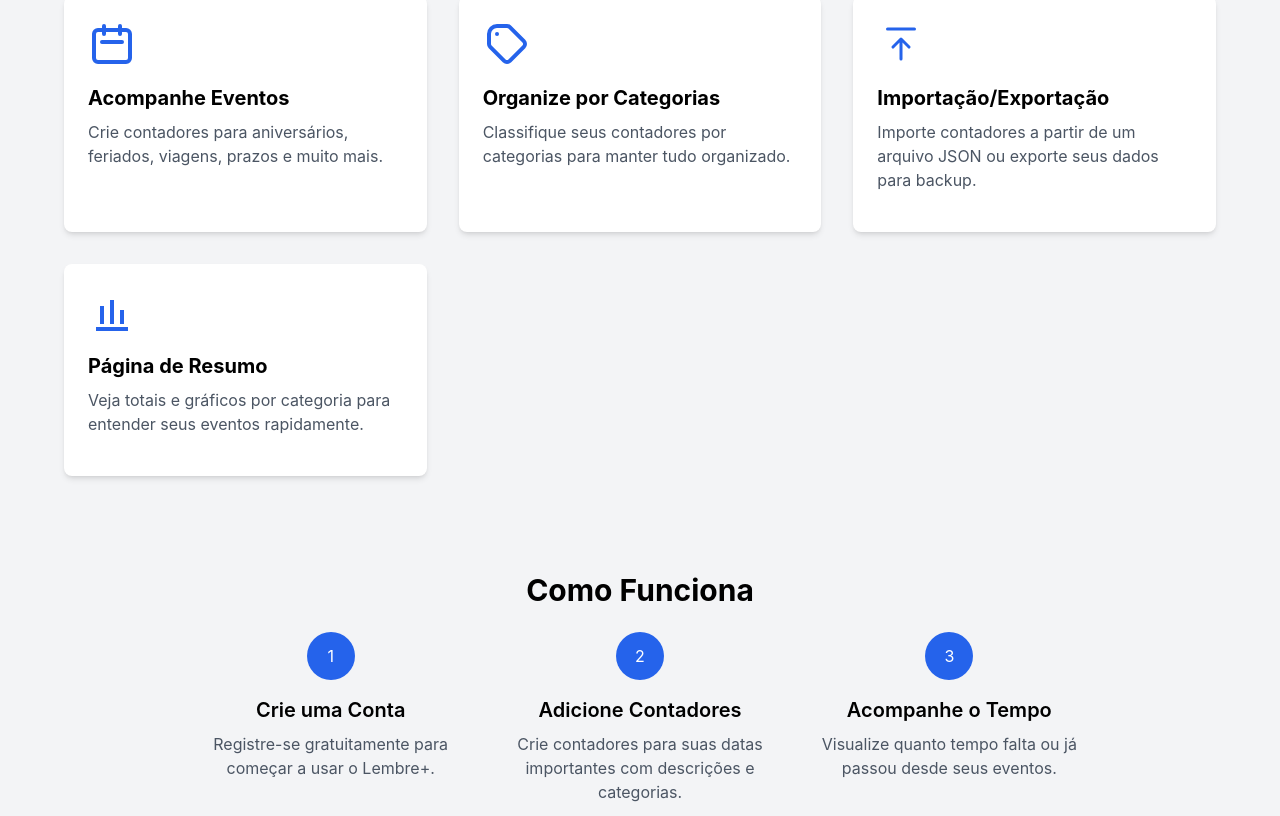
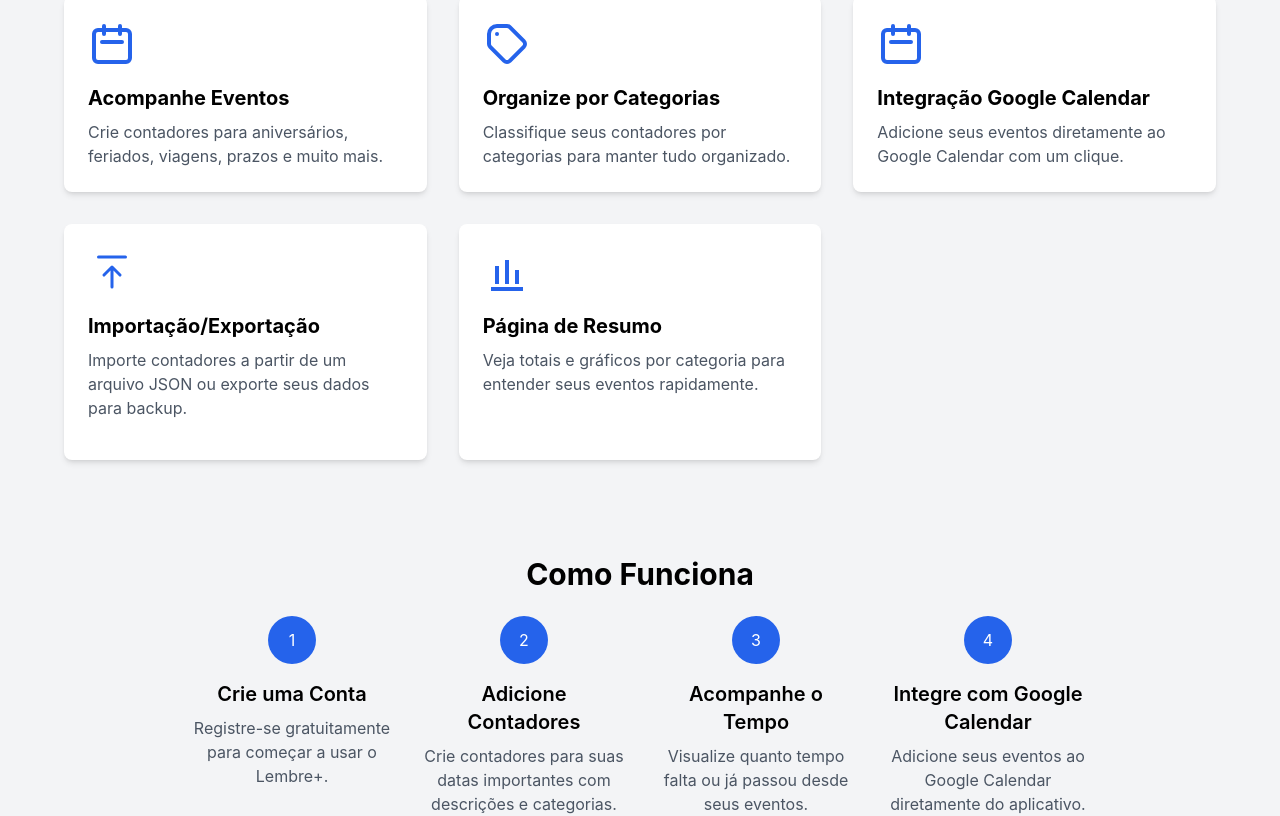
Before and after one commit to adcdenis/contadordias, a React (Vite) app in the folder frontend/: page / in a window 1280 px wide. Shown: the part 400-1216 px from the top of the page. Built offline with nearby package versions, Linux system fonts and the light colour scheme.

Commit message:
nova funcionalidade na home descrição

```diff
--- a/frontend/src/pages/Home.jsx
+++ b/frontend/src/pages/Home.jsx
@@ -64,6 +64,18 @@ const Home = () => {
             Classifique seus contadores por categorias para manter tudo organizado.
           </p>
         </div>
+
+        <div className="bg-white p-6 rounded-lg shadow-md">
+          <div className="text-blue-600 text-4xl mb-4">
+            <svg xmlns="http://www.w3.org/2000/svg" className="h-12 w-12" fill="none" viewBox="0 0 24 24" stroke="currentColor">
+              <path strokeLinecap="round" strokeLinejoin="round" strokeWidth={2} d="M8 7V3m8 4V3m-9 8h10M5 21h14a2 2 0 002-2V7a2 2 0 00-2-2H5a2 2 0 00-2 2v12a2 2 0 002 2z" />
+            </svg>
+          </div>
+          <h2 className="text-xl font-bold mb-2">Integração Google Calendar</h2>
+          <p className="text-gray-600">
+            Adicione seus eventos diretamente ao Google Calendar com um clique.
+          </p>
+        </div>
           <div className="bg-white p-6 rounded-lg shadow-md">
               <div className="text-blue-600 text-4xl mb-4">
                 <svg xmlns="http://www.w3.org/2000/svg" className="h-12 w-12" viewBox="0 0 24 24" fill="currentColor">
@@ -100,7 +112,7 @@ const Home = () => {
         <div className="max-w-4xl mx-auto text-center">
           <h2 className="text-3xl font-bold mb-6">Como Funciona</h2>
 
-          <div className="grid grid-cols-1 md:grid-cols-3 gap-8">
+          <div className="grid grid-cols-1 md:grid-cols-2 lg:grid-cols-4 gap-8">
             <div>
               <div className="bg-blue-600 text-white rounded-full w-12 h-12 flex items-center justify-center mx-auto mb-4">
                 1
@@ -130,6 +142,16 @@ const Home = () => {
                 Visualize quanto tempo falta ou já passou desde seus eventos.
               </p>
             </div>
+
+            <div>
+              <div className="bg-blue-600 text-white rounded-full w-12 h-12 flex items-center justify-center mx-auto mb-4">
+                4
+              </div>
+              <h3 className="text-xl font-semibold mb-2">Integre com Google Calendar</h3>
+              <p className="text-gray-600">
+                Adicione seus eventos ao Google Calendar diretamente do aplicativo.
+              </p>
+            </div>
           </div>
         </div>
       </div>
```
